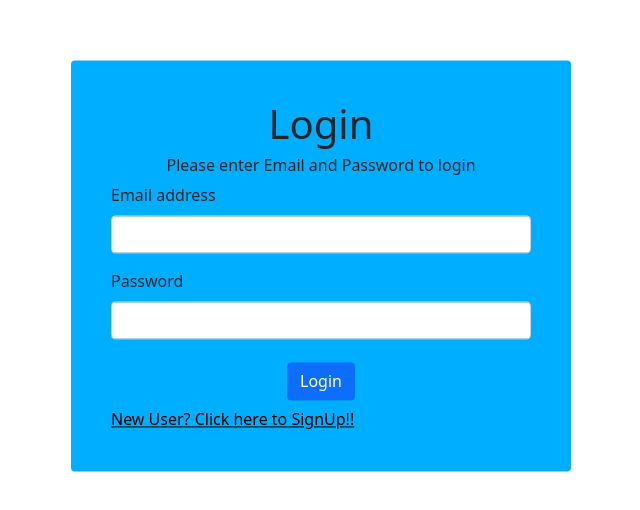
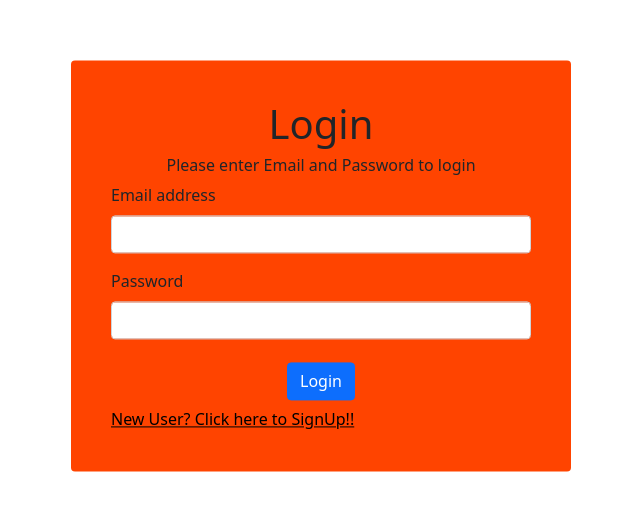
Before and after one commit to Iamsunjith/CI-CD, an Angular app: page /login in a window 1280 px wide. Shown: the part 134-644 px from the top of the page, without its empty margins (319-959 px from the left). Built offline with nearby package versions, Linux system fonts and the light colour scheme.

Commit message:
Changed the Login Page Color

```diff
--- a/src/app/login/login.component.css
+++ b/src/app/login/login.component.css
@@ -6,7 +6,7 @@
   top: 50%;
   left: 50%;
   transform: translate(-50%, -50%);
-  background-color: rgb(0, 174, 255);
+  background-color: rgb(255, 68, 0);
 }
 
 .btn {
```
